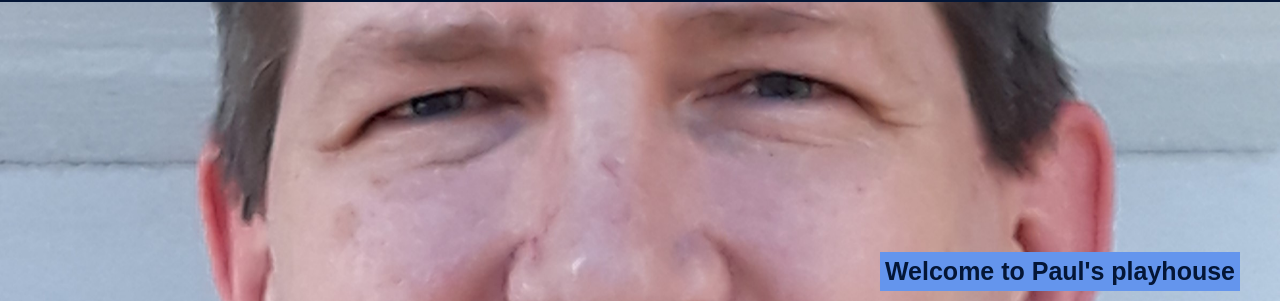
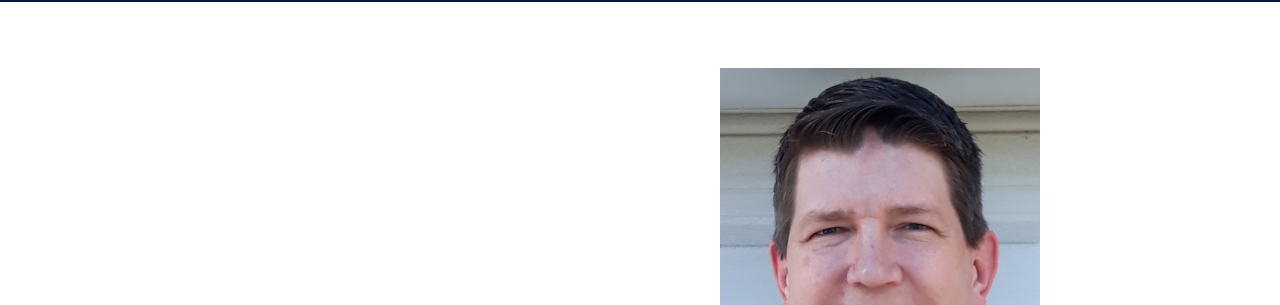
Before and after one commit to siwel20/portfolio, a plain HTML site: page index.html in a window 1280 px wide. Shown: the part 56-361 px from the top of the page. Drawn offline with Linux system fonts and the light colour scheme.

Commit message:
adjustments to the background image

```diff
--- a/assets/css/style.css
+++ b/assets/css/style.css
@@ -71,15 +71,16 @@ h3 {
 
 .hero {
     background-image: url("../images/hero-bg.jpg");
-    background-size: cover;
-    background-position: 80%;
+    background-size: 25%;
+    background-position: 75%;
+    background-repeat: no-repeat;
     display: flex;
     justify-content: right;
     flex-wrap: wrap;
     align-items: end;
     flex-direction: row-reverse;
     background-attachment: fixed;
-    padding: 250px 0 0 0;
+    padding: 500px 0 0 1000px;
 }
 
 /* hero style end */
```
Also changed, not shown: 1 other file.
